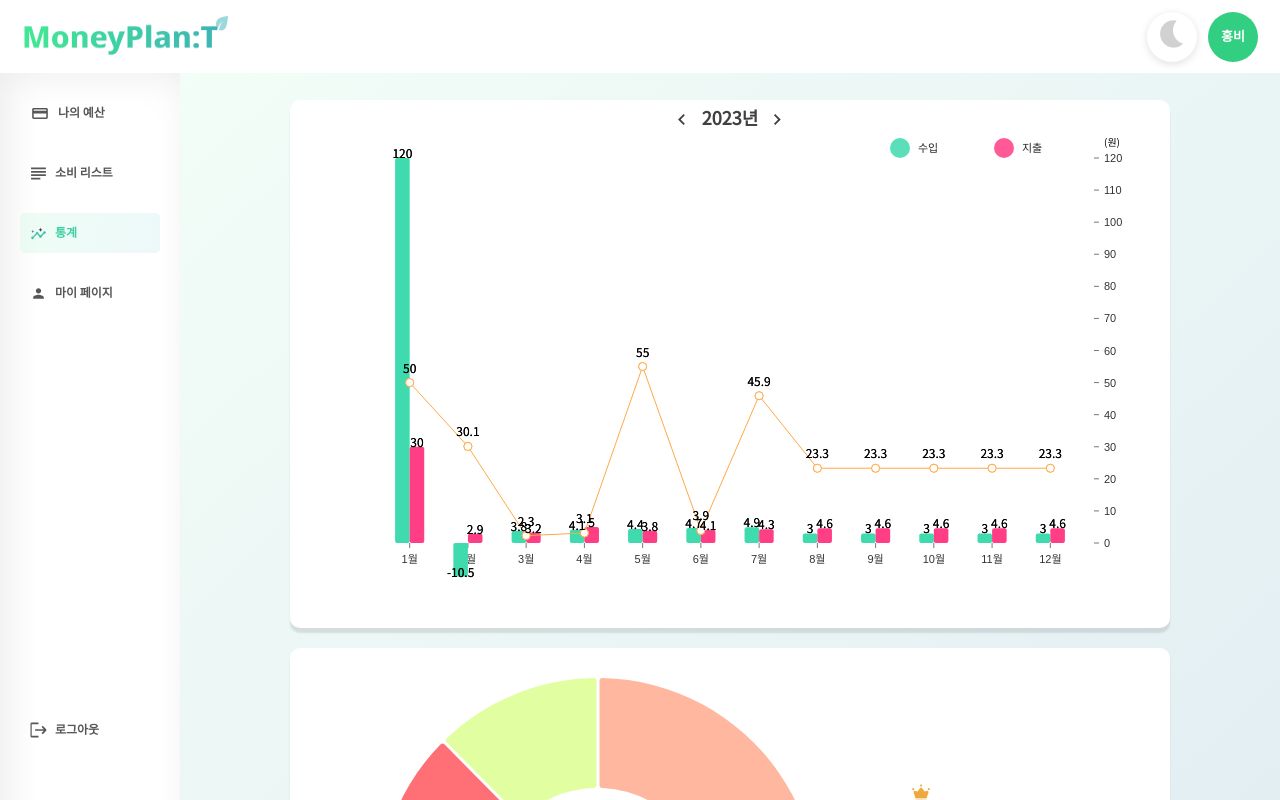
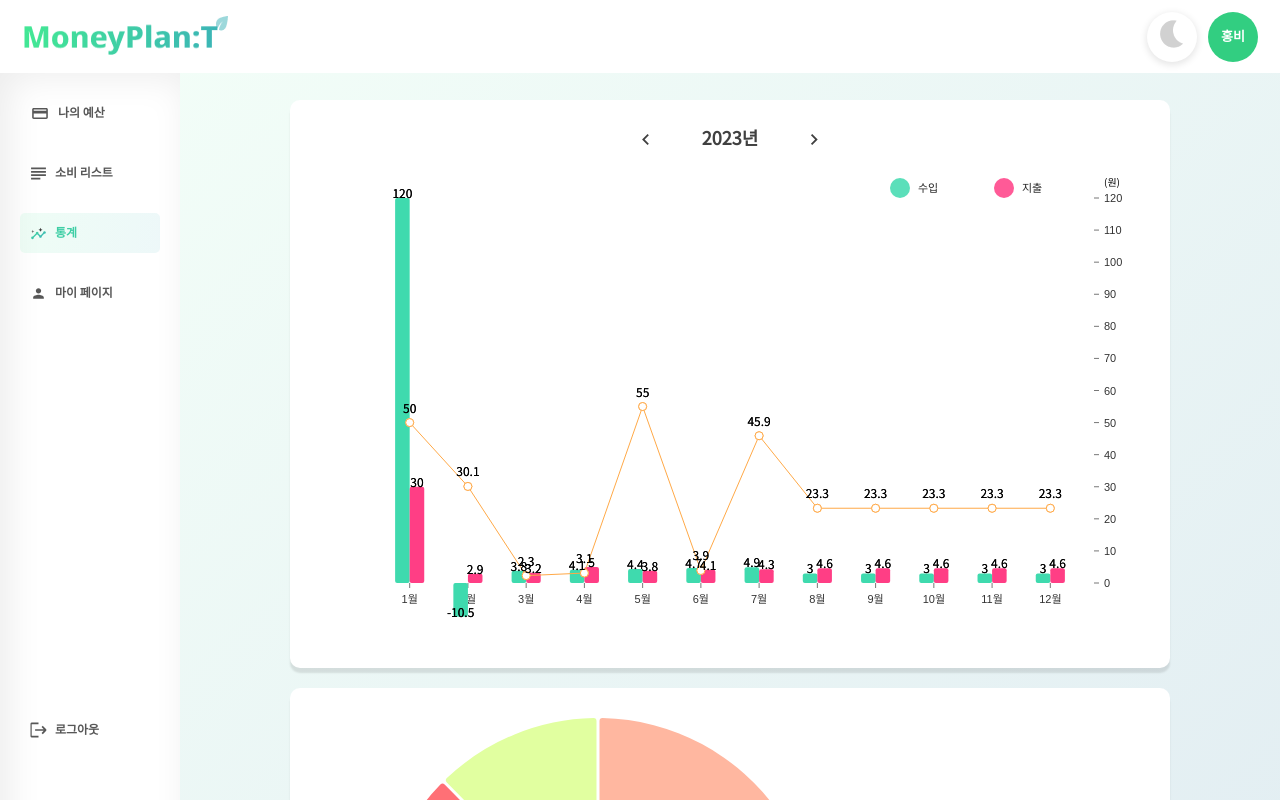
Before and after one commit to lamsasa/frontCheck, a React (Create React App) app: page /Chart in a window 1280 px wide. Shown: the top 800 px of the page. Built offline with nearby package versions, Linux system fonts and the light colour scheme.

Commit message:
🎨차트 버튼 수정

```diff
--- a/src/components/Chart/ChartButton.jsx
+++ b/src/components/Chart/ChartButton.jsx
@@ -20,9 +20,18 @@ const YearButton = () => {
   return (
     <>
             <Calendar>
-        <Left onClick={handlePreviousYear} />
-        <span className="date">{year}년</span>
-        <Right onClick={handleNextYear} />
+                <div className="clickbutton" onClick={handlePreviousYear}>
+                    <Left />
+                </div>
+
+                <div className="calbox">
+                    <span className="date">
+                        {year}년
+                    </span>
+                </div>
+                <div className="clickbutton" onClick={handleNextYear}>
+                    <Right />
+                </div>
             </Calendar>
         </>
   );
@@ -31,13 +40,35 @@ const YearButton = () => {
 export default YearButton;
 
 const Calendar = styled.div`
-  > svg {
-    fill: ${({ theme }) => theme.budgetButton};
+    display: flex;
+    align-items: center;
+    justify-content: center;
+
+    .calbox {
+        display: flex;
+        align-items: center;
+        justify-content: center;
+        width: 140px;
     }
     .date {
-    margin: 15px;
         font-style: normal;
         font-weight: bolder;
         font-size: 18px;
     }
+
+    .clickbutton {
+        border-radius: 50%;
+        width: 30px;
+        height: 30px;
+        background-color: #ffffff00;
+        display: flex;
+        align-items: center;
+        justify-content: center;
+        &:hover {
+            background-color: ${({ theme }) => theme.menuBgColor};
+        }
+        > svg {
+            fill: ${({ theme }) => theme.budgetButton};
+        }
+    }
 `;
```
Lines whose indentation alone changed are shown as unchanged.
